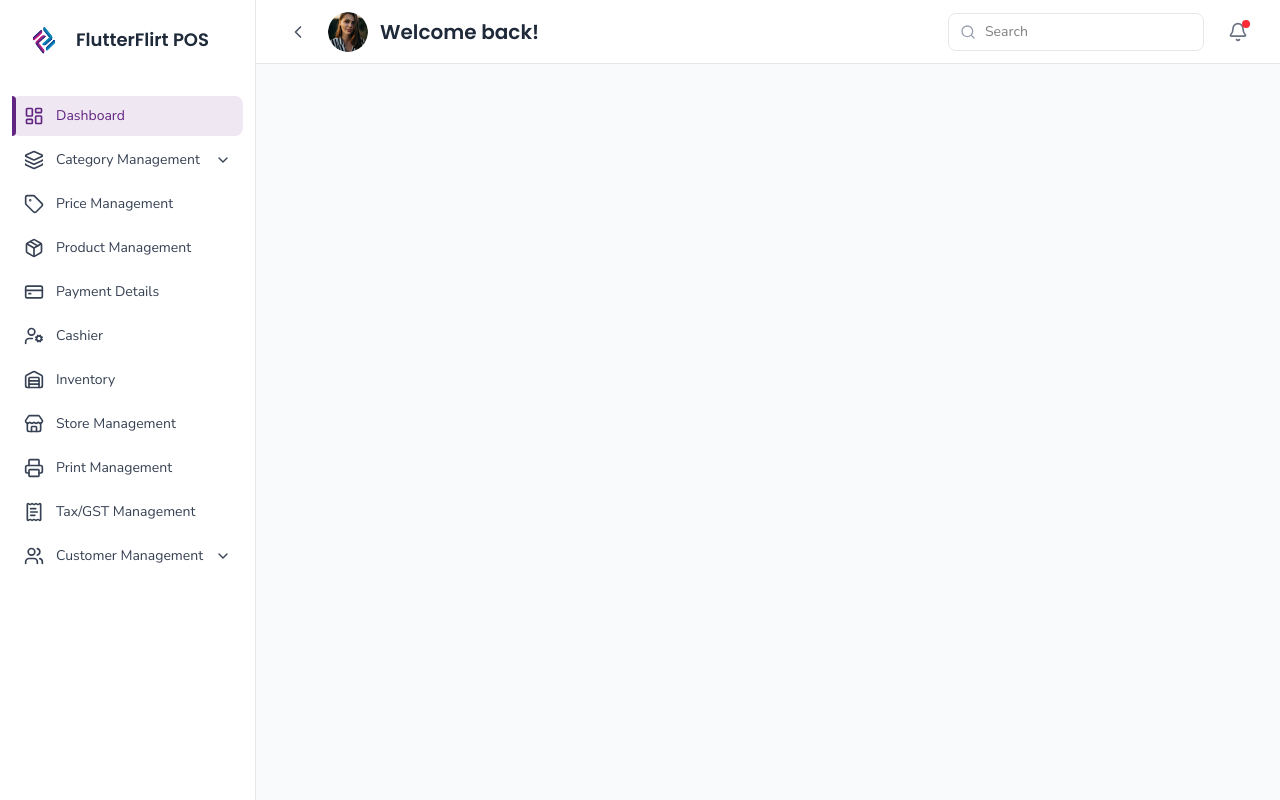
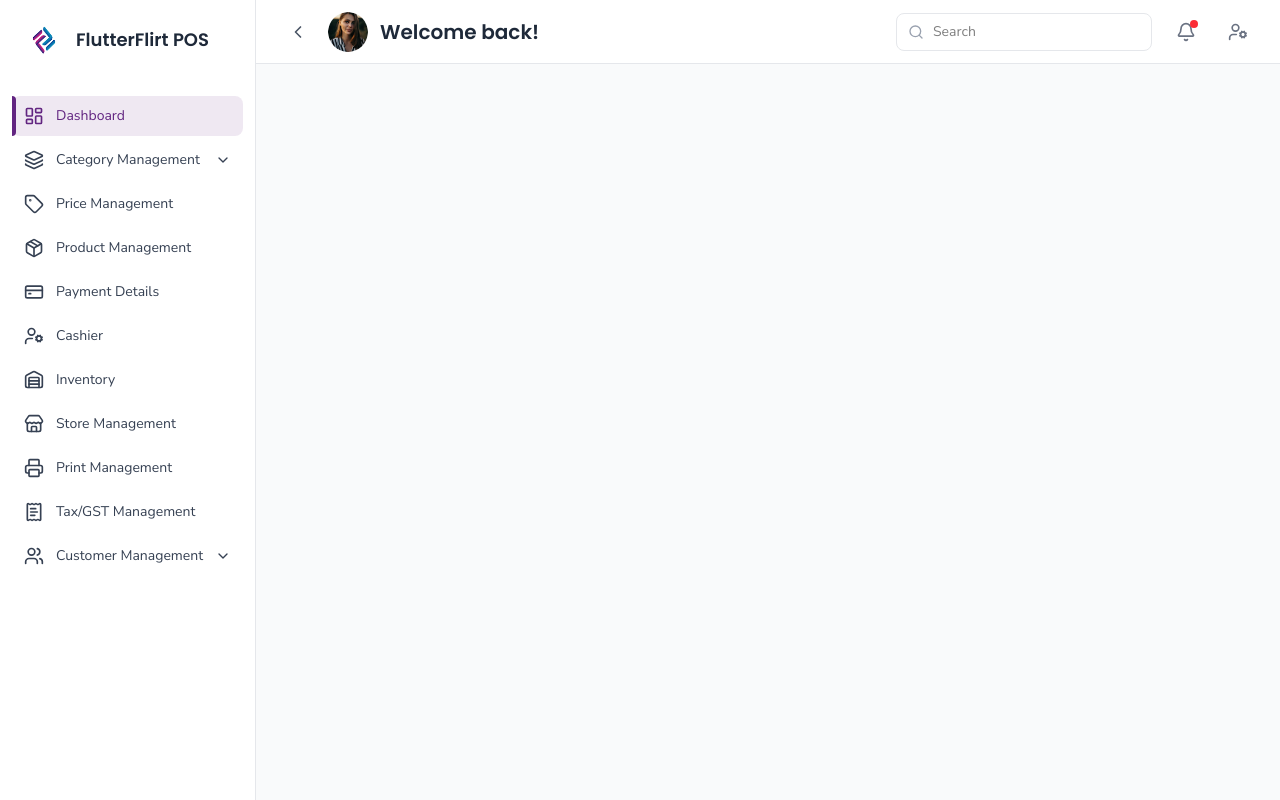
Before and after one commit to naveen-flutterflirt/POS_frontend, a Next.js app: page /admin/dashboard/personalized-offers in a window 1280 px wide. Built offline with nearby package versions, Linux system fonts and the light colour scheme; what aws-amplify would draw is missing.

Commit message:
fix layout mount hydration wrapper and restore profile button

```diff
--- a/app/(admin)/admin/dashboard/product-management/page.tsx
+++ b/app/(admin)/admin/dashboard/product-management/page.tsx
@@ -4,7 +4,7 @@
 import Link from "next/link";
 import Image from "next/image";
 import { useRouter } from "next/navigation";
-import { useState } from "react";
+import { useState, useEffect } from "react";
 import { Plus, Edit, Trash2, ChevronLeft, ChevronRight, X } from "lucide-react";
 
 export default function ProductManagementPage() {
@@ -18,7 +18,7 @@ export default function ProductManagementPage() {
   const [products, setProducts] = useState<any[]>([]);
 
   // Load products list on mount
-  useState(() => {
+  useEffect(() => {
     const apiUrl = process.env.NEXT_PUBLIC_API_URL || "http://localhost:5000";
     fetch(`${apiUrl}/catalog/products`)
       .then((res) => res.json())
@@ -40,7 +40,7 @@ export default function ProductManagementPage() {
         }
       })
       .catch(console.error);
-  });
+  }, []);
 
   const [editFormData, setEditFormData] = useState({
     name: "",
--- a/app/(inventory)/inventory/dashboard/damage-shrinkage/page.tsx
+++ b/app/(inventory)/inventory/dashboard/damage-shrinkage/page.tsx
@@ -1,7 +1,7 @@
 "use client";
 
 import { useRouter } from "next/navigation";
-import { useState } from "react";
+import { useState, useEffect } from "react";
 import { SquarePen, Trash2, Download, X } from "lucide-react";
 
 type Shrinkage = {
@@ -55,7 +55,7 @@ export default function DamageShrinkagePage() {
   const [editForm, setEditForm]       = useState<Shrinkage>({} as Shrinkage);
 
   // Load shrinkage/damage logs on mount
-  useState(() => {
+  useEffect(() => {
     const apiUrl = process.env.NEXT_PUBLIC_API_URL || "http://localhost:5000";
     fetch(`${apiUrl}/inventory/stores/STORE_DEFAULT/ledger`)
       .then((res) => res.json())
@@ -82,7 +82,7 @@ export default function DamageShrinkagePage() {
         }
       })
       .catch(console.error);
-  });
+  }, []);
 
   /* ── Edit ── */
   const openEdit = (row: Shrinkage) => { setEditForm(row); setSelected(row); setIsEditOpen(true); };
--- a/app/(inventory)/inventory/dashboard/stock-management/page.tsx
+++ b/app/(inventory)/inventory/dashboard/stock-management/page.tsx
@@ -1,7 +1,7 @@
 "use client";
 
 import { useRouter } from "next/navigation";
-import { useState } from "react";
+import { useState, useEffect } from "react";
 import { SquarePen, Trash2, X } from "lucide-react";
 
 type Stock = {
@@ -81,7 +81,7 @@ export default function StockManagementPage() {
   const [editForm, setEditForm]         = useState<Stock>({} as Stock);
 
   // Load stocks on mount
-  useState(() => {
+  useEffect(() => {
     const apiUrl = process.env.NEXT_PUBLIC_API_URL || "http://localhost:5000";
     fetch(`${apiUrl}/inventory/stores/STORE_DEFAULT/batches`)
       .then((res) => res.json())
@@ -110,7 +110,7 @@ export default function StockManagementPage() {
         }
       })
       .catch(console.error);
-  });
+  }, []);
 
   /* ── Edit ── */
   const openEdit = (row: Stock) => {
--- a/components/layouts/AdminLayout.tsx
+++ b/components/layouts/AdminLayout.tsx
@@ -95,14 +95,6 @@ export default function AdminLayout({ children }: { children: React.ReactNode })
 
   const toggleGroup = (name: string) =>
     setOpenGroups((prev) => ({ ...prev, [name]: !prev[name] }));
-
-  if (!mounted) {
-    return (
-      <div className="h-screen w-screen bg-gray-50 flex items-center justify-center font-nunito text-gray-500">
-        Loading...
-      </div>
-    );
-  }
 
   return (
     <div className="h-dvh overflow-hidden bg-gray-50 font-nunito">
@@ -271,6 +263,14 @@ export default function AdminLayout({ children }: { children: React.ReactNode })
               <span className="absolute right-1.5 top-1.5 h-2 w-2 rounded-full bg-red-500" />
             </button>
 
+            <button
+              type="button"
+              onClick={() => setIsProfileOpen(!isProfileOpen)}
+              className="p-2 text-gray-500 hover:text-[#622581] hover:bg-[#622581]/10 rounded-lg transition-all duration-200 cursor-pointer"
+            >
+              <UserCog className="w-5 h-5" />
+            </button>
+
             {isProfileOpen && (
               <div className="absolute right-4 top-14 mt-2 w-48 bg-white rounded-lg shadow-lg border border-gray-200 py-1 z-20">
                 <button className="w-full flex items-center gap-3 px-4 py-2 text-sm text-gray-700 hover:bg-[#622581]/10 hover:text-[#622581] transition-colors duration-200 cursor-pointer">
```
